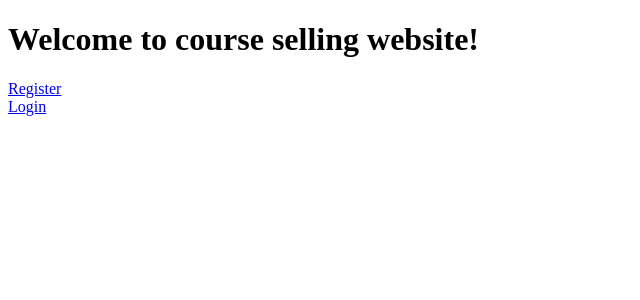
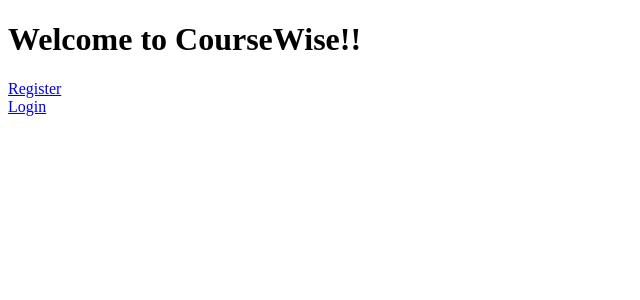
Before and after one commit to 100xDevs-hkirat/all-assignments, a React (Vite) app in the folder week-4/02-medium-course-selling-app-admin-dashboard/: page / in a window 1280 px wide. Shown: the top 300 px of the page, without its empty margins (0-640 px from the left). Built offline with nearby package versions, Linux system fonts and the light colour scheme.

Commit message:
code: added MUI

```diff
--- a/week-4/02-medium-course-selling-app-admin-dashboard/index.html
+++ b/week-4/02-medium-course-selling-app-admin-dashboard/index.html
@@ -3,6 +3,8 @@
   <head>
     <meta charset="UTF-8" />
     <link rel="icon" type="image/svg+xml" href="/vite.svg" />
+    <link rel="preconnect" href="https://fonts.googleapis.com">
+    <link href="https://fonts.googleapis.com/css2?family=Ubuntu:wght@300&display=swap" rel="stylesheet">
     <meta name="viewport" content="width=device-width, initial-scale=1.0" />
     <title>Vite + React</title>
   </head>
--- a/week-4/02-medium-course-selling-app-admin-dashboard/package.json
+++ b/week-4/02-medium-course-selling-app-admin-dashboard/package.json
@@ -10,6 +10,9 @@
     "preview": "vite preview"
   },
   "dependencies": {
+    "@emotion/react": "^11.11.1",
+    "@emotion/styled": "^11.11.0",
+    "@mui/material": "^5.14.0",
     "react": "^18.2.0",
     "react-dom": "^18.2.0",
     "react-router-dom": "^6.14.1"
--- a/week-4/02-medium-course-selling-app-admin-dashboard/src/App.jsx
+++ b/week-4/02-medium-course-selling-app-admin-dashboard/src/App.jsx
@@ -4,13 +4,22 @@ import Landing from "./components/Landing";
 import CreateCourse from './components/CreateCourse';
 import Register from './components/Register';
 import ShowCourses from './components/ShowCourses';
+import { createTheme, ThemeProvider} from '@mui/material/styles';
 
 // This file shows how you can do routing in React.
 // Try going to /login, /register, /about, /courses on the website and see how the html changes
 // based on the route.
 // You can also try going to /random and see what happens (a route that doesnt exist)
+
+const theme = createTheme({
+    typography: {
+        fontFamily: 'Ubuntu, sans-serif ',
+    }
+});
+
 function App() {
     return (
+        <ThemeProvider theme={theme}>
             <Router>
                 <Routes>
                     <Route path="/" element={<Landing />} />
@@ -20,6 +29,7 @@ function App() {
                     <Route path="/courses" element={<ShowCourses />} />
                 </Routes>
             </Router>
+        </ThemeProvider>
     );
 }
 
--- a/week-4/02-medium-course-selling-app-admin-dashboard/src/components/Landing.jsx
+++ b/week-4/02-medium-course-selling-app-admin-dashboard/src/components/Landing.jsx
@@ -6,7 +6,7 @@ import React from "react";
 /// Logging a user out is as simple as deleting the token from the local storage.
 function Landing() {
     return <div>
-        <h1>Welcome to course selling website!</h1>
+        <h1>Welcome to CourseWise!!</h1>
         <a href="/register">Register</a>
         <br/>
         <a href="/login">Login</a>
```
Also changed, not shown: 2 other files (tests, documents, lock files or other folders). Lines whose indentation alone changed are shown as unchanged.
